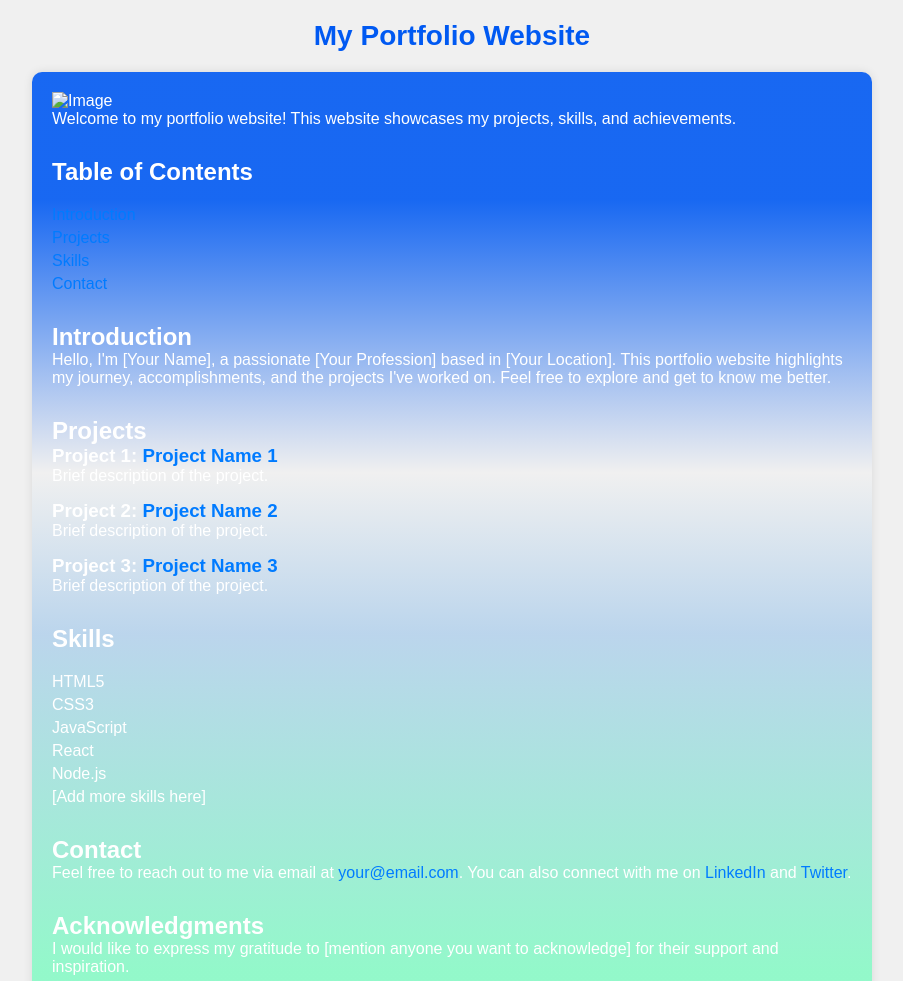
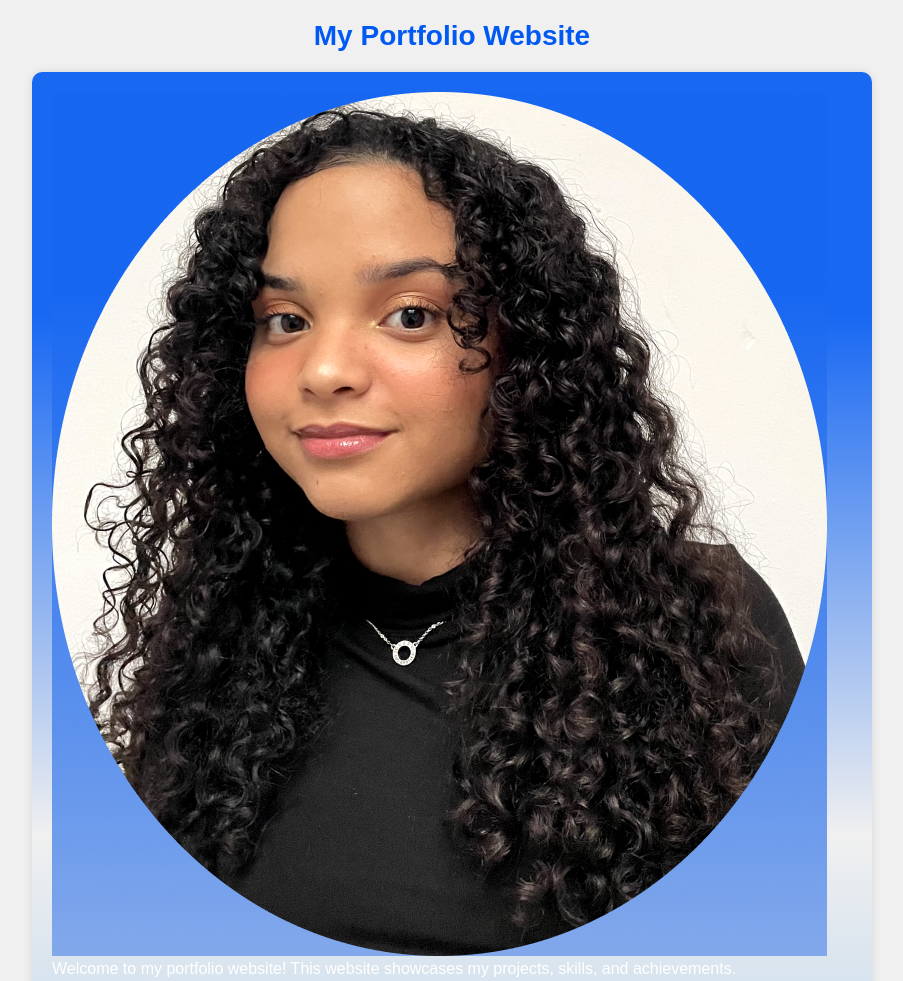
Before and after one commit to Penelope0214/Penelope0214.github.io, a website: page index.html in a window 1280 px wide. Shown: the top 981 px of the page, without its empty margins (188-1091 px from the left). Drawn offline with Linux system fonts and the light colour scheme.

Commit message:
Update index.html

```diff
--- a/index.html
+++ b/index.html
@@ -10,7 +10,7 @@
 
   <div class="container background-gradient">
     <div class="content">
-  <img src="path-to-your-image.jpg" alt="Image" class="corner-image">
+  <img src="IMG_8099 1.jpg" alt="Image" class="corner-image">
   <!-- Rest of your content goes here -->
 </div>
     <p>Welcome to my portfolio website! This website showcases my projects, skills, and achievements.</p>
```
